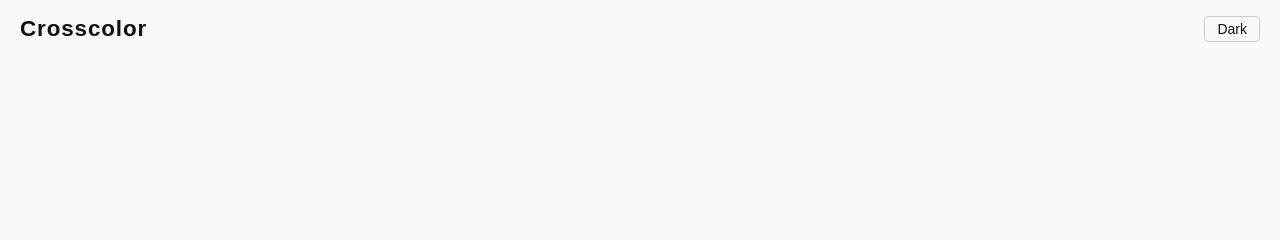
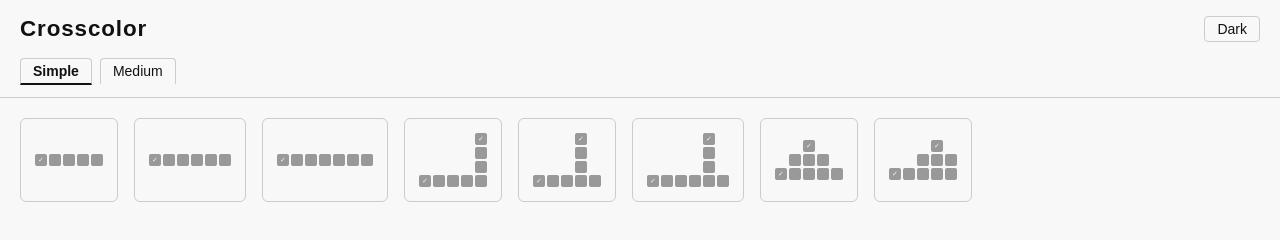
Before and after one commit to nebnamwen/crosscolor, a plain HTML site: page index.html in a window 1280 px wide. Drawn offline with Linux system fonts and the light colour scheme.

Commit message:
Add tier tabs and shape previews to index.html
Phase 3 step 2: index.js renders difficulty tier tabs and miniature
grid preview tables. style.css adds tab and preview layout using
flex-wrap so items size to their content regardless of puzzle width.

Co-Authored-By: Claude Sonnet 4.6 <noreply@anthropic.com>

```diff
--- a/index.js
+++ b/index.js
@@ -1,4 +1,6 @@
 'use strict';
+
+// ---------- Theme toggle ----------
 
 const themeToggle = document.getElementById('theme-toggle');
 
@@ -12,3 +14,71 @@ updateToggleLabel(initialTheme);
 themeToggle.addEventListener('click', () => {
   updateToggleLabel(crosscolor.toggleTheme());
 });
+
+// ---------- Shape preview rendering ----------
+
+const ANCHOR_MARKER = '&#10003;'; // ✓ — see UI Refinements #6
+
+function buildPreviewTable(grid) {
+  const table = document.createElement('table');
+  table.className = 'preview-grid';
+  for (const row of grid) {
+    const tr = document.createElement('tr');
+    for (const v of row) {
+      const td = document.createElement('td');
+      if (crosscolor.cellInGrid(v)) {
+        td.className = 'preview-cell';
+        if (crosscolor.cellIsAnchor(v)) td.innerHTML = ANCHOR_MARKER;
+      }
+      tr.appendChild(td);
+    }
+    table.appendChild(tr);
+  }
+  return table;
+}
+
+// ---------- Tab and grid rendering ----------
+
+const tabsEl = document.getElementById('tabs');
+const previewsEl = document.getElementById('previews');
+
+function renderTier(tier, tierIndex) {
+  const section = document.createElement('div');
+  section.className = 'preview-section';
+  for (let g = 0; g < tier.grids.length; g++) {
+    const item = document.createElement('div');
+    item.className = 'preview-item';
+    item.dataset.tier = tierIndex;
+    item.dataset.grid = g;
+    item.appendChild(buildPreviewTable(tier.grids[g]));
+    section.appendChild(item);
+  }
+  return section;
+}
+
+function renderTabs(grids) {
+  const sections = grids.map((tier, t) => renderTier(tier, t));
+  let activeTab = 0;
+
+  function showTab(index) {
+    activeTab = index;
+    [...tabsEl.querySelectorAll('.tab-btn')].forEach((btn, i) =>
+      btn.classList.toggle('active', i === index)
+    );
+    previewsEl.replaceChildren(sections[index]);
+  }
+
+  grids.forEach((tier, i) => {
+    const btn = document.createElement('button');
+    btn.className = 'tab-btn';
+    btn.textContent = tier.name;
+    btn.addEventListener('click', () => showTab(i));
+    tabsEl.appendChild(btn);
+  });
+
+  showTab(0);
+}
+
+// ---------- Boot ----------
+
+crosscolor.loadGrids().then(grids => renderTabs(grids));
--- a/style.css
+++ b/style.css
@@ -53,3 +53,70 @@ button {
 button:hover {
   background: var(--border);
 }
+
+/* ---------- Tabs ---------- */
+
+#tabs {
+  display: flex;
+  gap: 0.5rem;
+  padding: 0 1.25rem 0.75rem;
+  border-bottom: 1px solid var(--border);
+}
+
+.tab-btn {
+  border-radius: 4px 4px 0 0;
+  border-bottom: 2px solid transparent;
+}
+
+.tab-btn.active {
+  border-bottom-color: var(--fg);
+  font-weight: 600;
+}
+
+/* ---------- Shape previews ---------- */
+
+#previews {
+  padding: 1.25rem;
+}
+
+.preview-section {
+  display: flex;
+  flex-wrap: wrap;
+  gap: 1rem;
+}
+
+.preview-item {
+  cursor: pointer;
+  padding: 0.75rem;
+  border: 1px solid var(--border);
+  border-radius: 6px;
+  transition: border-color 0.1s;
+  min-height: 60px;
+  display: flex;
+  align-items: center;
+  justify-content: center;
+}
+
+.preview-item:hover {
+  border-color: var(--fg);
+}
+
+.preview-grid {
+  border-collapse: separate;
+  border-spacing: 2px;
+  width: max-content;
+}
+
+.preview-grid td {
+  width: 12px;
+  height: 12px;
+}
+
+.preview-grid .preview-cell {
+  background: var(--cell-neutral);
+  border-radius: 2px;
+  font-size: 7px;
+  line-height: 12px;
+  text-align: center;
+  color: var(--bg);
+}
```
